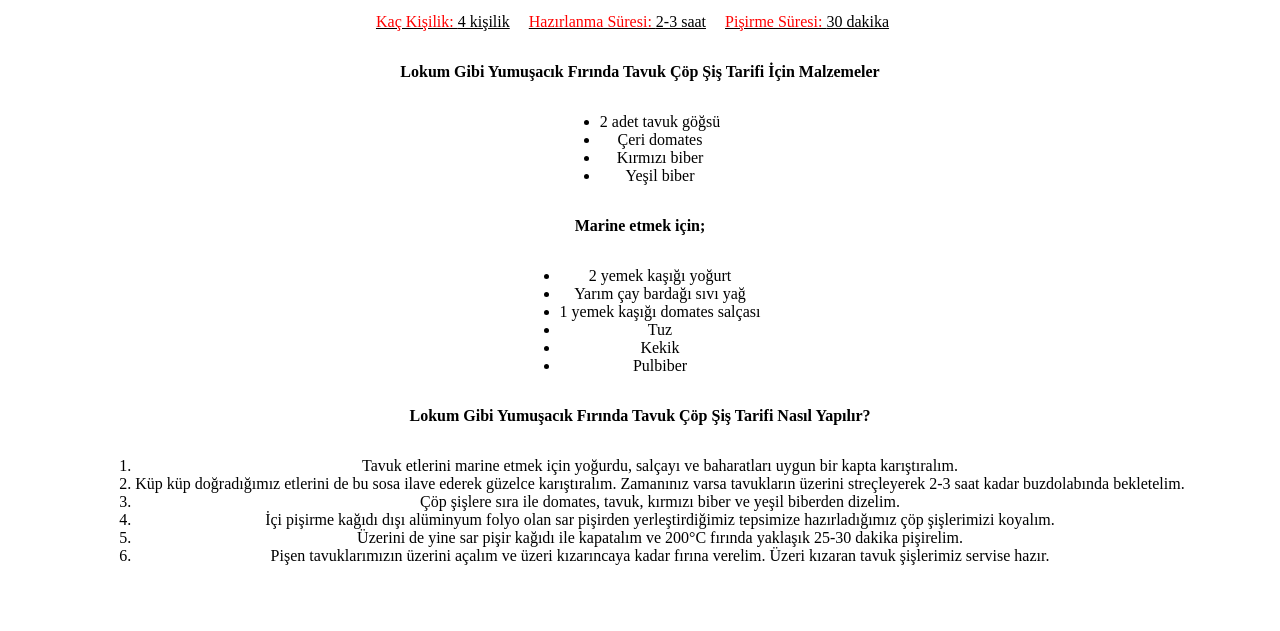
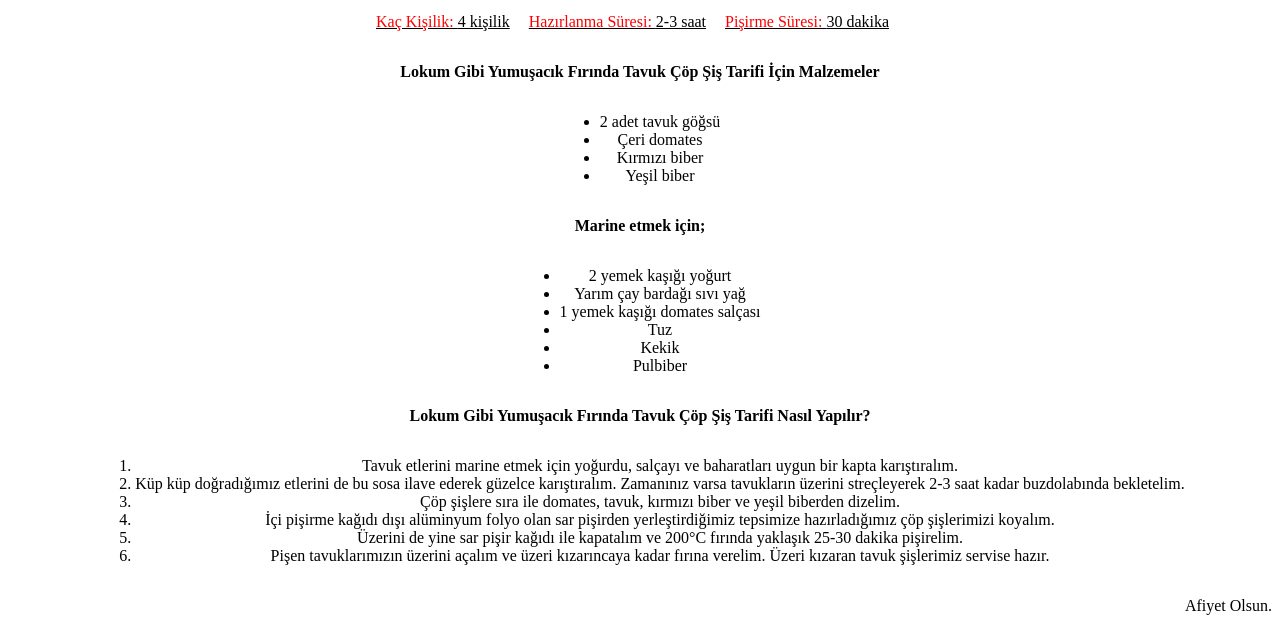
Before and after one commit to furkancetintas/HTMLOdev3, a plain HTML site: page index.html in a window 1280 px wide. Shown: the part 471-1102 px from the top of the page. Before the commit the page ends 1060 px from the top, so only its background shows below. Drawn offline with Linux system fonts and the light colour scheme.

Commit message:
index.html added

```diff
--- a/index.html
+++ b/index.html
@@ -113,6 +113,7 @@
             fırına verelim. Üzeri kızaran tavuk şişlerimiz servise hazır.
           </li>
         </ol>
+        <p style="text-align: right">Afiyet Olsun.</p>
       </article>
     </section>
   </body>
```
